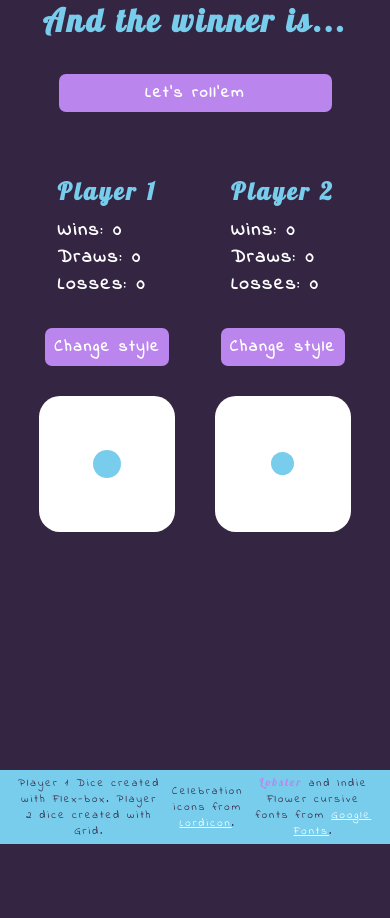
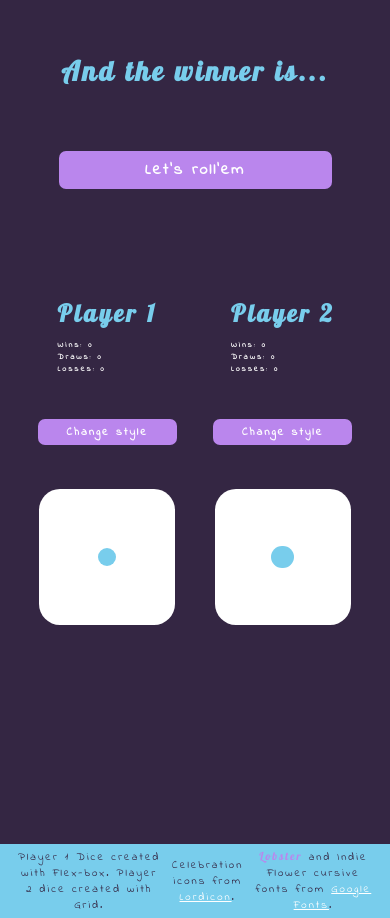
Before and after one commit to teacherMaik/dice-roll-web-app, a website: page index.html in a window 390 px wide. Before the commit the page ends 844 px from the top, so only its background shows below. Drawn offline with Linux system fonts and the light colour scheme.

Commit message:
More mobile adjustments

```diff
--- a/index.html
+++ b/index.html
@@ -12,7 +12,7 @@
 </head>
 
 <body>
-  <div class="full-container">
+  <section class="full-container">
     <header class="winner-container">
       <h1 id="winner">And the winner is...</h1>
     </header>
@@ -138,6 +138,8 @@
         </div>
       </div>
     </div>
+  </section>
+
   <footer>
     <div class="dice-info">
       <p>Player 1 Dice created with Flex-box. Player 2 dice created with Grid.</p>
@@ -149,7 +151,6 @@
       <p><span>Lobster</span> and Indie Flower cursive fonts from <a href="https://fonts.google.com/" target="_blank">Google Fonts</a>.</p>
     </div>
   </footer>
-  </div>
 
   <script type="text/javascript" src="js/index.js" charset="utf-8"></script>
 
--- a/scss/_mobile.scss
+++ b/scss/_mobile.scss
@@ -195,9 +195,10 @@
   }
 }
 
-@media(max-width: 400px) {
+@media(max-width: 435px) {
   h1 {
-    font-size: 2rem !important;
+    font-size: 1.7rem !important;
+    margin-top: 20%;
   }
 
   .players {
@@ -205,17 +206,34 @@
 
     .players-left, .players-right {
 
+      .celebrate {
+
+        h2 {
+          font-size: 2rem !important;
+        }
+      }
+
       .player-container {
         height: 100% !important;
+
+        h3 {
+          font-size: 0.5rem !important;
+        }
+
+        .btn {
+          font-size: 0.7rem !important;
+          padding: 0.3rem !important;
+          width: 90% !important;
+        }
 
         .die-flex {
 
           #dice-1, #dice-2, #dice-3, #dice-4, #dice-5, #dice-6 {
-              padding: 1rem 1rem !important;
+              padding: 0.7rem 0.7rem !important;
 
               .dot, .rombus {
-                width: 28px !important;
-                height: 28px !important;
+                width: 18px !important;
+                height: 18px !important;
               }
             }
         }
--- a/scss/main.scss
+++ b/scss/main.scss
@@ -9,7 +9,6 @@
 
 //General Styling
 body {
-  height: 100vh;
   background-color: $dark-blue;
 
   h1, h2 {
@@ -32,7 +31,7 @@ body {
 // Everything, even Footer is in Full-container
 .full-container {
   position: relative;
-  height: 100%;
+  height: 100vh;
   display: flex;
   flex-direction: column;
   justify-content: space-between;
@@ -258,8 +257,10 @@ body {
       }
     }
   }
+}
 
 footer {
+  position: relative;
   display: flex;
   padding: 0 2rem;
   background-color: $light-blue;
@@ -281,8 +282,6 @@ body {
   a {
     color: #fff;
   }
-
-  }
 }
 
 // Import Mobile Sheet at bottom so everything cascades as intended
```
Also changed, not shown: dice_css/dice.css, 1 other file. Lines whose indentation alone changed are shown as unchanged.
